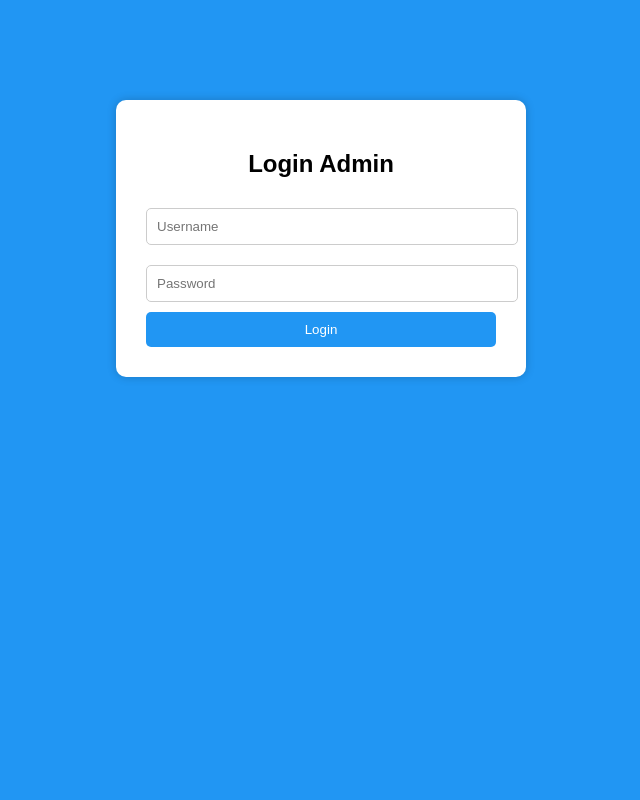
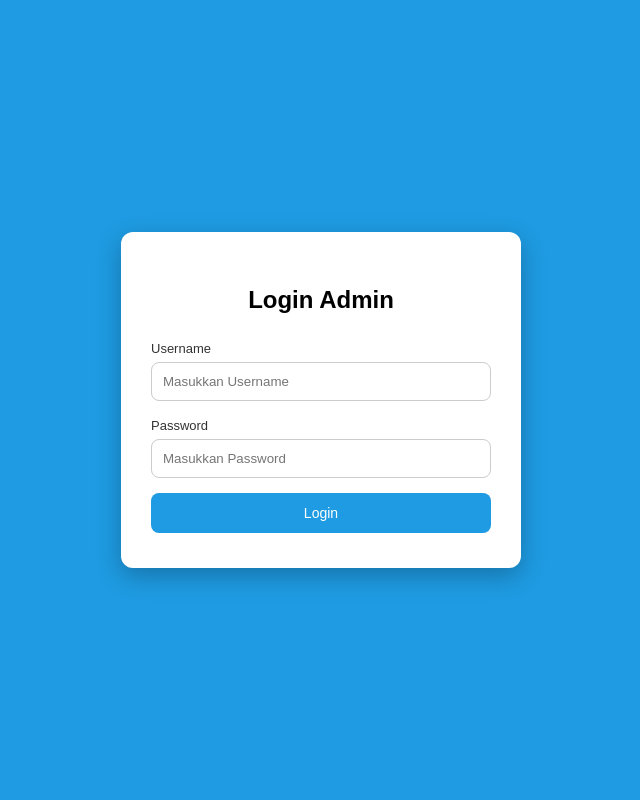
Before and after one commit to hanifqowiy-bit/tugas-ukk, a PHP site: page /login.php in a window 1280 px wide. Shown: the whole page, without its empty margins (319-959 px from the left). Run offline with PHP 8.4, Linux system fonts and the light colour scheme.

Commit message:
Update login.php
username: hanip
pw: 123

```diff
--- a/admin/login.php
+++ b/admin/login.php
@@ -1,44 +1,38 @@
 <?php
-session_start(); // mulai sesi
-include "config.php"; // koneksi database
+session_start();
+include "config.php";
 
-$error = ""; // variabel untuk menampung pesan error
+$error = "";
 
-// cek jika tombol login ditekan
 if(isset($_POST['login'])){
 
-  $username = $_POST['username']; // ambil username input
-  $password = $_POST['password']; // ambil password input
+  $username = $_POST['username'];
+  $password = $_POST['password'];
 
-  // ambil data user berdasarkan username
   $q = mysqli_query($koneksi,
    "SELECT * FROM users WHERE username='$username'");
 
-  $data = mysqli_fetch_assoc($q); // ambil data user
+  $data = mysqli_fetch_assoc($q);
 
-  // cek apakah user ada
   if($data){
 
-    // cek password
     if(password_verify($password, $data['password'])){
 
-      // set session login
       $_SESSION['id']   = $data['id'];
       $_SESSION['role'] = $data['role'];
 
-      // arahkan ke dashboard admin jika role benar
       if($data['role'] == 'admin'){
         header("Location: admin/dashboard.php");
       }else{
-        $error = "Bukan admin!"; // role bukan admin
+        $error = "Bukan admin!";
       }
 
     }else{
-      $error = "Password salah!"; // password tidak cocok
+      $error = "Password salah!";
     }
 
   }else{
-    $error = "Username tidak ditemukan!"; // username tidak ada
+    $error = "Username tidak ditemukan!";
   }
 }
 ?>
@@ -49,51 +43,75 @@ if(isset($_POST['login'])){
 <title>Login Admin</title>
 
 <style>
-body{
-  font-family: Arial;
-  background:#2196f3; /* warna background */
+*{
+    box-sizing:border-box;
+    font-family: Arial, sans-serif;
 }
 
-.login-box{
-  width:350px;
-  background:white;
-  padding:30px;
-  margin:100px auto;
-  border-radius:10px;
-  box-shadow:0 0 10px rgba(0,0,0,0.2); /* efek bayangan */
+body{
+    margin:0;
+    background:#1e9be2;
+    height:100vh;
+    display:flex;
+    justify-content:center;
+    align-items:center;
 }
 
+/* CARD */
+.login-box{
+    width:400px;
+    background:white;
+    padding:35px 30px;
+    border-radius:12px;
+    box-shadow:0 8px 25px rgba(0,0,0,.25);
+}
+
+/* TITLE */
 .login-box h2{
     text-align:center;
+    margin-bottom:25px;
 }
 
+/* LABEL */
+label{
+    font-size:13px;
+    color:#333;
+}
+
+/* INPUT */
 input{
     width:100%;
-  padding:10px;
-  margin:10px 0;
+    padding:11px;
+    margin:5px 0 15px;
+    border-radius:8px;
     border:1px solid #ccc;
-  border-radius:5px;
 }
 
+/* BUTTON */
 button{
     width:100%;
-  padding:10px;
-  background:#2196f3; /* warna tombol */
+    padding:12px;
+    background:#1e9be2;
+    border:none;
     color:white;
-  border:none;
-  border-radius:5px;
+    border-radius:8px;
+    font-size:14px;
     cursor:pointer;
 }
 
 button:hover{
-  background:#1976d2; /* efek hover */
+    background:#1682bf;
 }
 
+/* ERROR */
 .error{
-  color:red; /* warna tulisan error */
+    color:red;
     text-align:center;
+    font-size:14px;
+    margin-bottom:10px;
 }
 </style>
+
 </head>
 
 <body>
@@ -103,19 +121,17 @@ button:hover{
 <h2>Login Admin</h2>
 
 <?php if($error){ ?>
-<!-- tampilkan pesan error jika ada -->
 <p class="error"><?= $error ?></p>
 <?php } ?>
 
 <form method="POST">
 
-<!-- input username -->
-<input type="text" name="username" placeholder="Username" required>
+    <label>Username</label>
+    <input type="text" name="username" placeholder="Masukkan Username" required>
 
-<!-- input password -->
-<input type="password" name="password" placeholder="Password" required>
+    <label>Password</label>
+    <input type="password" name="password" placeholder="Masukkan Password" required>
 
-<!-- tombol login -->
     <button name="login">Login</button>
 
 </form>
```
Lines whose indentation alone changed are shown as unchanged.
